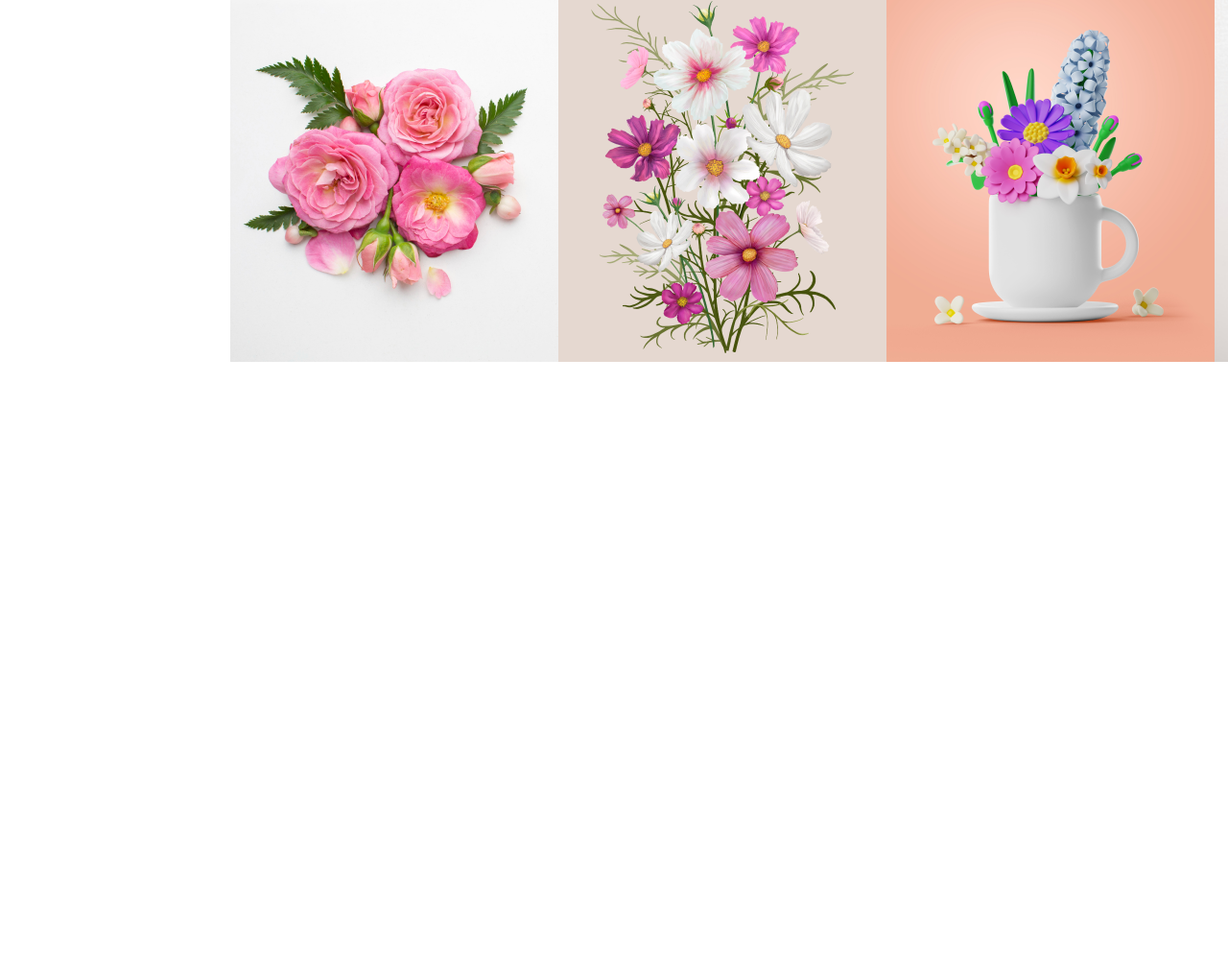
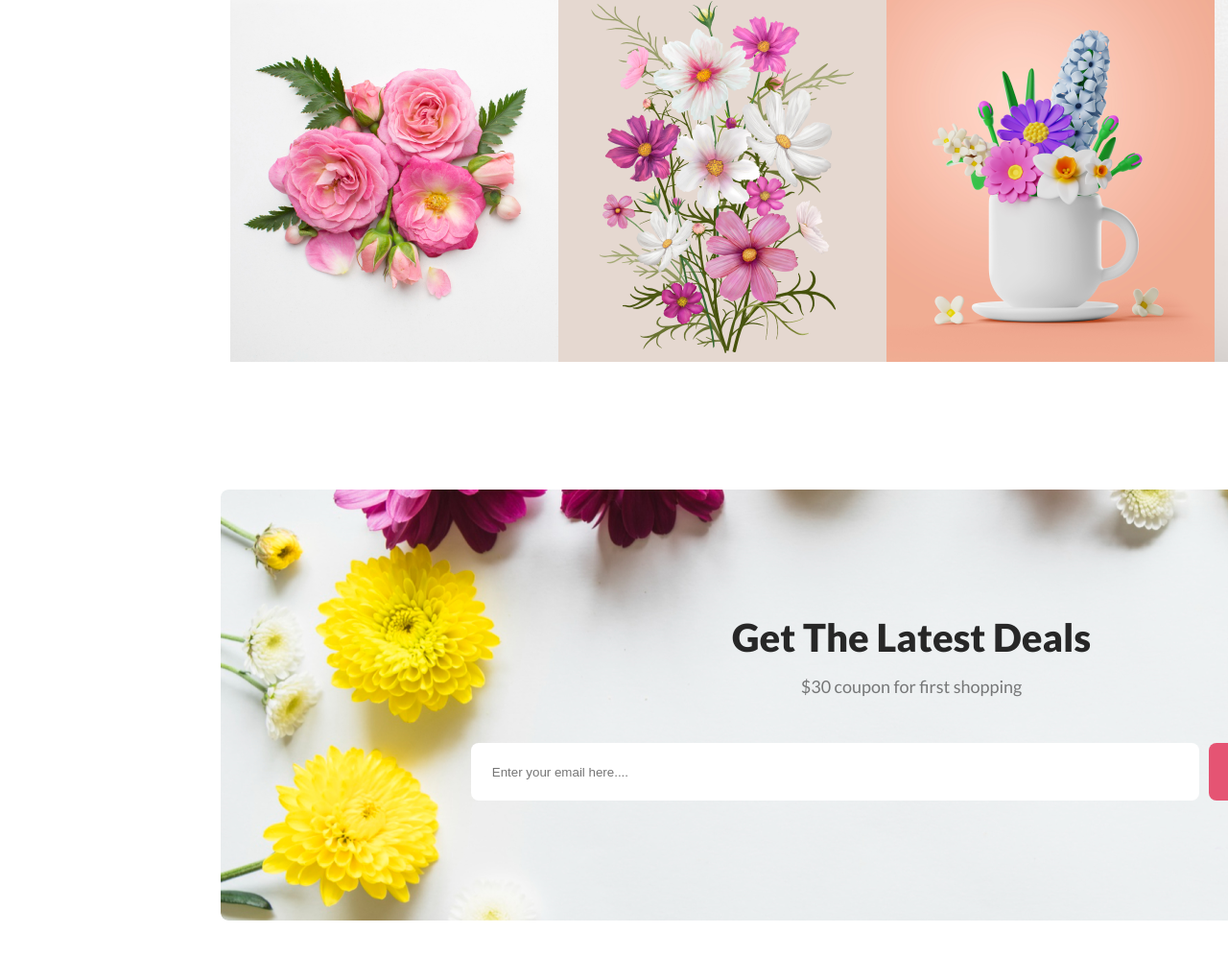
Before and after one commit to marjanislamofficial/flower-shop-assignment, a plain HTML site: page index.html in a window 1280 px wide. Shown: the part 4024-5021 px from the top of the page at 96% size. Before the commit the page ends 4534 px from the top, so only its background shows below. Drawn offline with nearby package versions, Linux system fonts and the light colour scheme.

Commit message:
subsciption section added

```diff
--- a/assignment.css
+++ b/assignment.css
@@ -244,10 +244,74 @@ body {
     line-height: 30px;
     margin-top: 24px;
 }
+
 /* sample images related styles */
-.sample-images{
+.sample-images {
     display: flex;
     justify-content: space-around;
     margin: 48px 240px 128px;
     align-items: center;
 }
+
+/* Subscription related styles */
+.subscription {
+    background-image: url("./Flower Asset/Rectangle\ 9.png");
+    background-repeat: no-repeat;
+    background-position: center;
+    background-size: cover;
+    border-radius: 8px;
+    width: 1440px;
+    height: 449px;
+    margin: 0px 230px 128px;
+}
+
+.title-description {
+    text-align: center;
+    padding: 100px 100px 0px 100px;
+}
+
+.sub-title {
+    color: #272727;
+    text-align: center;
+    font-family: Lato;
+    font-size: 40px;
+    font-weight: 800;
+    margin-top: 30px;
+}
+
+.sub-description {
+    color: rgba(39, 39, 39, 0.60);
+    text-align: center;
+    font-family: Lato;
+    font-size: 18px;
+    font-weight: 400;
+    margin-top: 16px;
+}
+
+.input-container{
+    text-align: center;
+    display: flex;
+    justify-content: center;
+    align-items: center;
+    gap: 10px;
+    margin-top: 48px;
+}
+
+input {
+    border-radius: 8px;
+    background: #FFF;
+    flex-shrink: 0;
+    border: none;
+    padding: 23px 560px 22px 22px;
+}
+
+.subcribe {
+    border-radius: 8px;
+    background: #E55473;
+    border: none;
+    color: #FFF;
+    font-family: Lato;
+    font-size: 20px;
+    font-weight: 700;
+    padding: 18px 31px;
+}
--- a/index.html
+++ b/index.html
@@ -104,6 +104,20 @@
             <img src="./Flower Asset/Rectangle 6.png" alt="">
         </div>
     </section>
+    <!-- subscription section -->
+    <section class="subscription">
+        <div class="title-description">
+            <h1 class="sub-title">Get The Latest Deals</h1>
+            <p class="sub-description">$30 coupon for first shopping</p>
+        </div>
+           <div class="input-container">
+            <div class="input-email">
+                <input type="email" placeholder="Enter your email here...." name="" id="">
+            </div>
+            <button class="subcribe">Subscribe</button>
+        </div>
+
+    </section>
   </main>
 </body>
 
```
